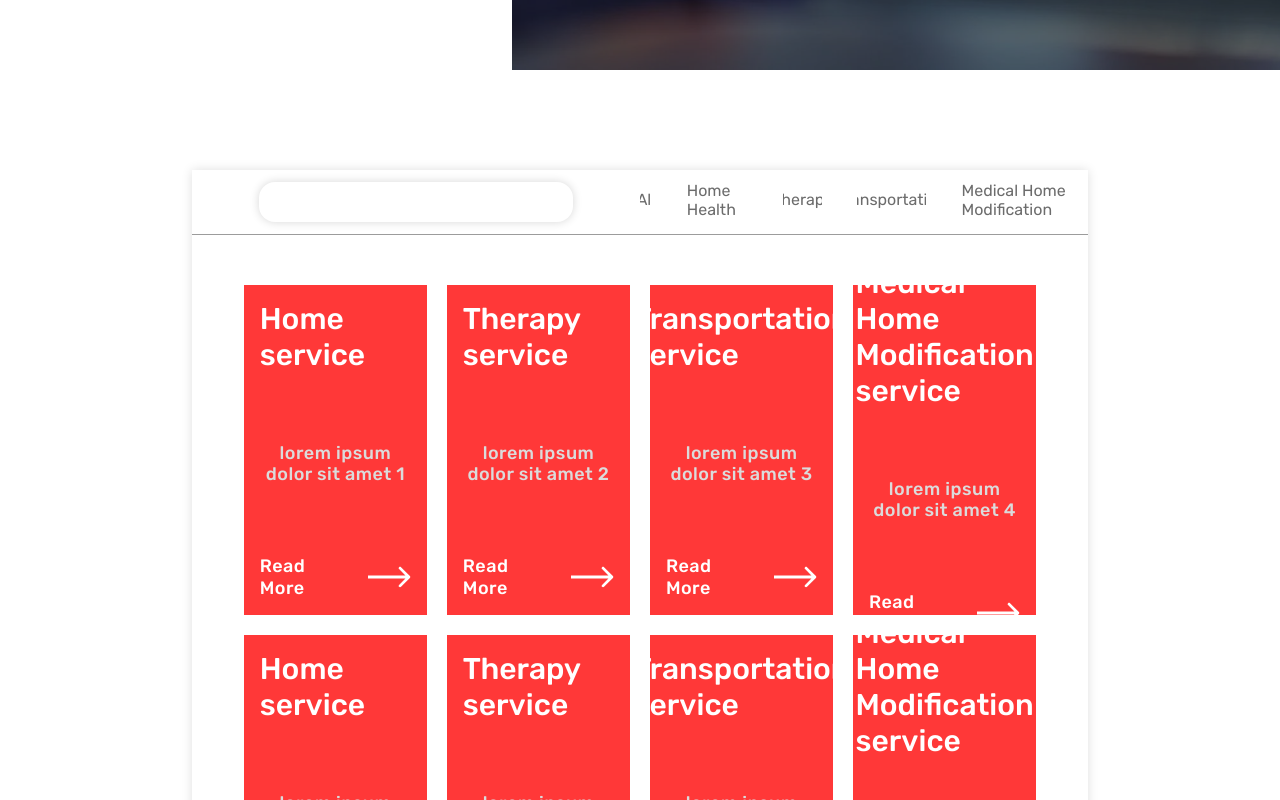
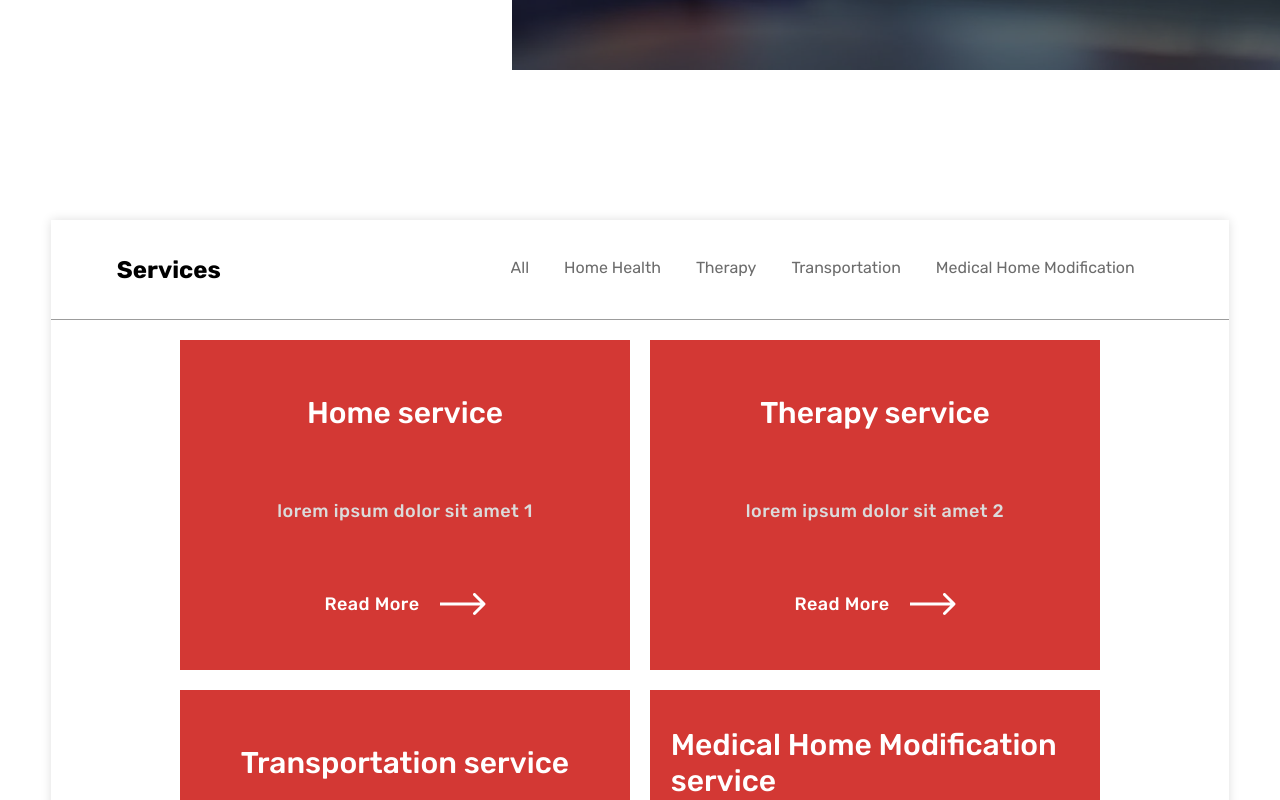
Before and after one commit to aregghaz/call-care-web, a Next.js app: page /services in a window 1280 px wide. Shown: the part 1020-1820 px from the top of the page. Built offline with nearby package versions, Linux system fonts and the light colour scheme.

Commit message:
services fix

```diff
--- a/components/big-service/big-service.module.scss
+++ b/components/big-service/big-service.module.scss
@@ -1,5 +1,5 @@
 .main {
-  width: 23%;
+  width: 400px;
   height: 330px;
   display: flex;
   flex-direction: column;
@@ -7,8 +7,19 @@
   align-items: center;
   gap: 70px;
   padding: 2%;
-  background: rgba(255, 0, 0, 0.78);
-  backdrop-filter: blur(50px);
+  background: #D33834;
+
+  @media screen and (max-width: 1458px){
+    width: 450px;
+  }
+
+  @media screen and (max-width: 1200px){
+    width: 350px;
+  }
+
+  @media screen and (max-width: 785px){
+    width: 500px;
+  }
 
   & > h2 {
     font-size: 30px;
--- a/components/header/header.module.scss
+++ b/components/header/header.module.scss
@@ -423,10 +423,14 @@ $headerHeight: 140px;
         height: 100%;
         display: flex;
         flex-direction: column;
+        align-items: center;
         list-style-type: none;
         & > li{
           width: 100%;
           height: 30px;
+          display: flex;
+          justify-content: flex-end;
+          padding-right: 20px;
 
           & > a{
             color: #000;
--- a/pages/index.tsx
+++ b/pages/index.tsx
@@ -234,7 +234,7 @@ export default function Home(props:any) {
                                               <h1>A True Devotion <br/> To Health</h1>
                                               <p>Full service medical provider serving the great state of California</p>
                                               <Link href={"/services"}>
-                                                  <Image src={"/images/arrowright.svg"} alt={"arrow right"} width={100} height={50}/>
+                                                  <Image className={cls.arrowHero} src={"/images/arrowright.svg"} alt={"arrow right"} width={100} height={50}/>
                                               </Link>
                                           </div>
                                       </div>
@@ -246,7 +246,7 @@ export default function Home(props:any) {
                                           <h1>A True Devotion <br/> To Health 2</h1>
                                           <p>Full service medical provider serving the great state of California</p>
                                           <Link href={"/about"}>
-                                              <Image src={"/images/arrowright.svg"} alt={"arrow right"} width={100} height={50}/>
+                                              <Image className={cls.arrowHero} src={"/images/arrowright.svg"} alt={"arrow right"} width={100} height={50}/>
                                           </Link>
                                       </div>
                                   </div>
@@ -257,7 +257,7 @@ export default function Home(props:any) {
                                           <h1>A True Devotion <br/> To Health 3</h1>
                                           <p>Full service medical provider serving the great state of California</p>
                                           <Link href={"/work"}>
-                                              <Image src={"/images/arrowright.svg"} alt={"arrow right"} width={100} height={50}/>
+                                              <Image className={cls.arrowHero} src={"/images/arrowright.svg"} alt={"arrow right"} width={100} height={50}/>
                                           </Link>
                                       </div>
                                   </div>
--- a/pages/services.tsx
+++ b/pages/services.tsx
@@ -97,10 +97,11 @@ const Serivces:FC<any> = ({
     const [services, setServices] = useState<Array<TypeService>>(allServices)
 
     const handleTypeChange = (e) => {
-        setType(e.target.id)
+        setType(e.currentTarget.id)
     }
 
     useEffect(() => {
+        console.log(type)
         setServices(
             allServices.filter(item => {
                 return type === "All" ? item : item.serviceType === type
@@ -174,29 +175,29 @@ const Serivces:FC<any> = ({
                 <div className={cls.servicesNavWrapper}>
                     <div className={cls.servicesNav}>
                         <div className={cls.servicesNavInput}>
-                            <input type={"text"}/>
+                            <h2>Services</h2>
                         </div>
                         <div className={cls.servicesNavMenu}>
                             <nav>
                                 <ul>
-                                    <li>
-                                        <span id={"All"} onClick={handleTypeChange}>All</span>
+                                    <li id={"All"} onClick={handleTypeChange}>
+                                        <span>All</span>
                                         <div className={cls.line}></div>
                                     </li>
-                                    <li>
-                                        <span id={"HomeHealth"} onClick={handleTypeChange}>Home Health</span>
+                                    <li id={"HomeHealth"} onClick={handleTypeChange}>
+                                        <span >Home Health</span>
                                         <div className={cls.line}></div>
                                     </li>
-                                    <li>
-                                        <span id={"Therapy"} onClick={handleTypeChange}>Therapy</span>
+                                    <li id={"Therapy"} onClick={handleTypeChange}>
+                                        <span >Therapy</span>
                                         <div className={cls.line}></div>
                                     </li>
-                                    <li>
-                                        <span id={"Transportation"} onClick={handleTypeChange}>Transportation</span>
+                                    <li id={"Transportation"} onClick={handleTypeChange}>
+                                        <span >Transportation</span>
                                         <div className={cls.line}></div>
                                     </li>
-                                    <li>
-                                        <span id={"MedicalHomeModification"} onClick={handleTypeChange}>Medical Home Modification</span>
+                                    <li id={"MedicalHomeModification"} onClick={handleTypeChange}>
+                                        <span >Medical Home Modification</span>
                                         <div className={cls.line}></div>
                                     </li>
                                 </ul>
@@ -204,9 +205,11 @@ const Serivces:FC<any> = ({
                         </div>
                     </div>
                     <div className={cls.serviceContent}>
+                        {console.log(services)}
                         {
                             services.map(item => {
                                 return (
+                                    // eslint-disable-next-line react/jsx-key
                                     <BigService name={item.serviceName} description={item.description} link={"/"}/>
                                 )
                             })
--- a/styles/Home.module.scss
+++ b/styles/Home.module.scss
@@ -276,6 +276,12 @@
     display: flex;
     justify-content: center;
     align-items: center;
+  }
+}
+
+@media screen and (max-width: 600px){
+  .arrowHero{
+    display: none;
   }
 }
 
--- a/styles/Services.module.scss
+++ b/styles/Services.module.scss
@@ -13,6 +13,10 @@
   display: flex;
   position: relative;
   justify-content: space-between;
+
+  @media screen and (max-width: 728px){
+    height: 600px;
+  }
 }
 
 .heroContent {
@@ -105,36 +109,54 @@
   display: flex;
   align-items: center;
   justify-content: center;
+  padding: 0 20px;
 
+  @media screen and (max-width: 460px){
+    padding: 0 5px;
+  }
 }
 
 .servicesNavWrapper{
-  width: 70%;
-  height: 90%;
+  width: 1450px;
+  height: 80%;
   display: flex;
   align-items: flex-start;
-  justify-content: center;
+  //justify-content: center;
   flex-direction: column;
   box-shadow: 0 0 10px 0 rgba(0, 0, 0, 0.13);
+
+  @media screen and (max-width: 1350px){
+    width: 95%;
+  }
 
 }
 
 .servicesNav{
   width: 100%;
-  height: 10%;
+  height: 100px;
   border-bottom: 1px solid rgba(0, 0, 0, 0.39);
   display: flex;
+
+  @media screen and (max-width: 1000px){
+    flex-direction: column;
+    justify-content: center;
+    align-items: center;
+    height: auto;
+    padding: 20px 0;
+  }
 }
 
 .servicesNavInput{
-  width: 50%;
+  width: 20%;
   height: 100%;
   //border: 1px solid red;
   display: flex;
   align-items: center;
   justify-content: center;
   position: relative;
-
+  @media screen and (max-width: 1000px){
+    width: 100%;
+  }
 
   & > input{
     width: 70%;
@@ -149,9 +171,13 @@
 }
 
 .servicesNavMenu{
-  width: 50%;
+  width: 80%;
   height: 100%;
+  //border: 1px solid red;
 
+  @media screen and (max-width: 1000px){
+    width: 100%;
+  }
   & > nav{
     width: 100%;
     height: 100%;
@@ -162,7 +188,17 @@
       display: flex;
       list-style-type: none;
       align-items: center;
+      justify-content: flex-end;
       gap: 35px;
+      padding-right: 10%;
+
+      @media screen and (max-width: 1000px){
+        padding-right: 0;
+        justify-content: center;
+        flex-wrap: wrap;
+        height: auto;
+        padding: 10px 0;
+      }
 
       & > li{
         height: 100%;
@@ -174,6 +210,10 @@
         transition: 1s;
         flex-direction: column;
         overflow: hidden;
+
+        @media screen and (max-width: 1000px){
+
+        }
 
         &:hover{
           color: black;
@@ -198,15 +238,19 @@
 
 .serviceContent{
   width: 100%;
-  height: auto;
+  height: 700px;
   //border: 1px solid red;
   display: flex;
   flex-wrap: wrap;
   justify-content: center;
-  align-items: center;
-  padding: 50px;
+  //align-items: center;
+  padding: 20px 6%;
   gap: 20px;
   overflow: auto;
+
+  @media screen and (max-width: 460px){
+    padding: 20px 2%;
+  }
 }
 
 //
@@ -288,6 +332,7 @@
 
   @media screen and (max-width: 800px) {
     width: 90%;
+    padding: 40px 10px;
   }
 
   & > h2 {
```
